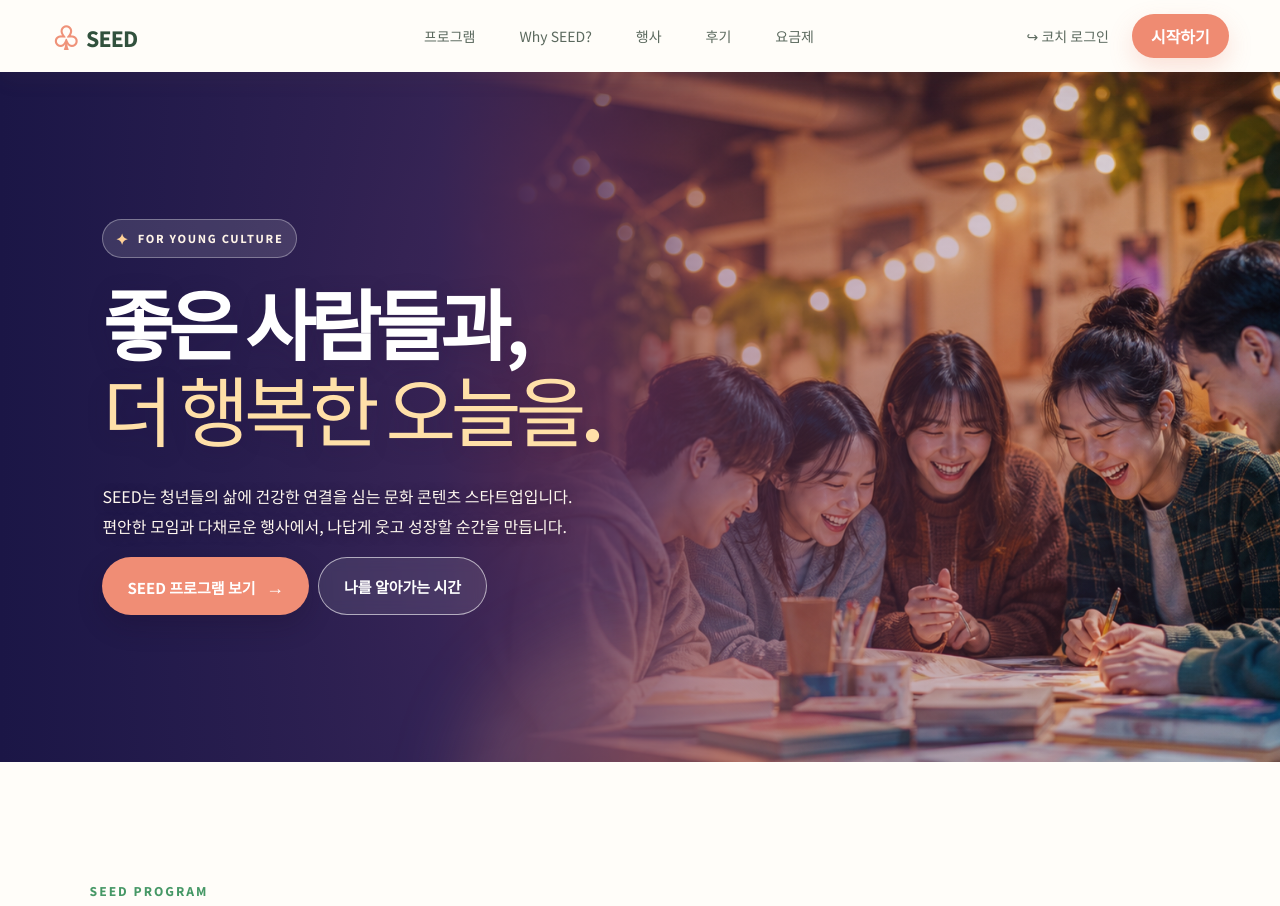
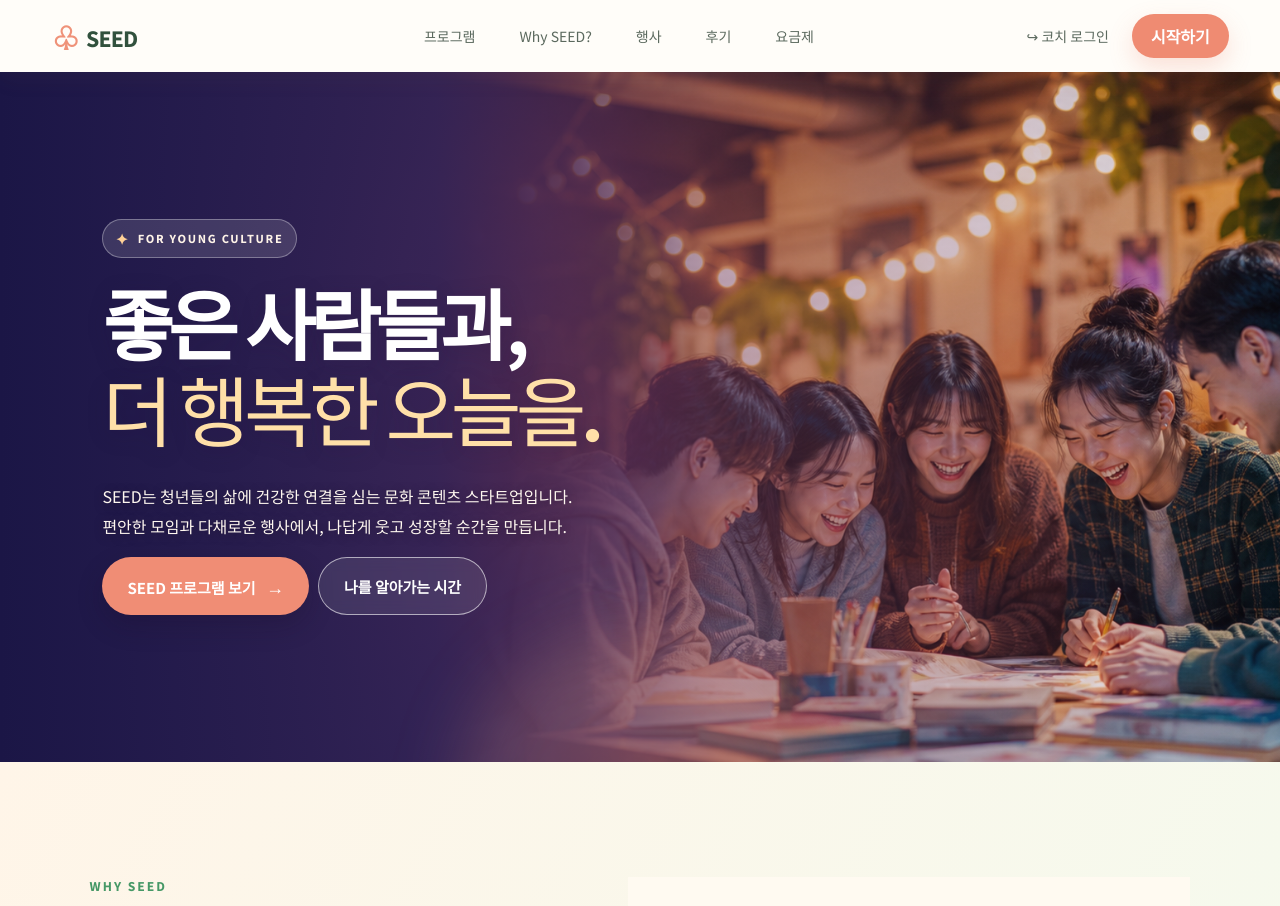
Before and after one commit to ahtkdguq-web/seed-personality-site, a React (Vite) app: page / in a window 1280 px wide. Shown: the top 906 px of the page. Built offline with nearby package versions, Linux system fonts and the light colour scheme.

Commit message:
메인 섹션 순서 재배치

```diff
--- a/src/App.tsx
+++ b/src/App.tsx
@@ -105,10 +105,10 @@ function App() {
     <header><a className="brand" href="#top"><span>♧</span> SEED</a><nav><button onClick={() => scrollTo('programs')}>프로그램</button><button onClick={() => scrollTo('why')}>Why SEED?</button><button onClick={() => scrollTo('events')}>행사</button><button onClick={() => scrollTo('stories')}>후기</button><button onClick={() => scrollTo('pricing')}>요금제</button></nav><div className="head-actions"><button className="login">↪ 코치 로그인</button><button className="small-cta" onClick={startQuiz}>시작하기</button></div></header>
     <main id="top">
       <section className="hero hero-culture hero-campaign"><img className="campaign-photo" src={cultureGatheringHero} alt="한국 청년들이 함께하는 SEED 문화 모임" /><div className="hero-content"><p className="culture-chip"><span>✦</span> FOR YOUNG CULTURE</p><h1>좋은 사람들과,<br /><em>더 행복한 오늘을.</em></h1><p>SEED는 청년들의 삶에 건강한 연결을 심는 문화 콘텐츠 스타트업입니다.<br />편안한 모임과 다채로운 행사에서, 나답게 웃고 성장할 순간을 만듭니다.</p><div className="hero-actions"><button className="cta" onClick={() => scrollTo('programs')}>SEED 프로그램 보기 <span>→</span></button><button className="ghost" onClick={startEmotion}>나를 알아가는 시간</button></div></div><div className="campaign-glow" aria-hidden="true" /></section>
-      <section id="programs" className="section"><p className="eyebrow">SEED PROGRAM</p><h2>당신의 가능성을 발견하는<br />SEED 프로그램</h2><div className="program-grid"><article><div className="icon">⌘</div><p>씨앗의 DNA</p><h3>성격 유형 검사</h3><span>81가지 질문으로 나만의 고유한 기질과 성장 방향을 발견해 보세요.</span><button onClick={startQuiz}>검사 시작하기 →</button></article><article><div className="icon">♡</div><p>토양과 수분</p><h3>핵심 감정 검사</h3><span>지금 내 마음을 움직이는 감정을 살피고 건강한 심리 환경을 찾아요.</span><button onClick={startEmotion}>검사 시작하기 →</button></article><article><div className="icon">↗</div><p>성장의 기록</p><h3>인생 그래프</h3><span>지나온 경험 속에서 나만의 회복력과 행복의 패턴을 찾아보세요.</span><button onClick={startLife}>그래프 만들기 →</button></article></div></section>
       <section id="why" className="why"><div><p className="eyebrow">WHY SEED</p><h2>성장은 나를<br />이해하는 데서 시작됩니다.</h2><p>SEED는 정답을 대신 정해주지 않습니다.<br />나의 고유함을 발견하고, 나다운 방향으로 걸어갈 수 있도록 곁에서 돕습니다.</p></div><div className="benefits"><article><b>01</b><h3>나만을 위한 진단</h3><p>검사 결과를 숫자가 아닌 나만의 언어로 이해할 수 있어요.</p></article><article><b>02</b><h3>작은 실천의 기록</h3><p>오늘의 감정과 성장을 쌓으며 나에게 맞는 리듬을 찾아요.</p></article><article><b>03</b><h3>따뜻한 연결</h3><p>나와 비슷한 고민을 가진 사람들과 안전하게 대화해요.</p></article></div></section>
       <section id="events" className="events-section"><div className="events-intro"><p className="eyebrow">PAST EVENTS</p><h2>SEED는 이런<br /><em>시간을 만듭니다.</em></h2><p>읽고, 만들고, 대화하고, 쉬어가는 다채로운 문화 경험. SEED는 청년들의 오늘에 건강한 연결을 심어 왔습니다.</p></div><div className="event-gallery">{pastEvents.map((event) => <article className="event-showcase" key={event.title}><img src={event.image} alt={`${event.title} 행사 포스터`} /><div className="event-caption"><span>{event.category}</span><h3>{event.title}</h3><p>{event.description}</p></div></article>)}</div></section>
       <section id="stories" className="section stories"><div className="stories-heading"><p className="eyebrow">SEED STORIES</p><h2>다른 사람들은<br />어땠는지 알아보세요</h2><p>SEED와 함께 자신만의 속도와 연결을 찾아가고 있는 이야기를 만나 보세요.</p></div><div className="review-marquee" aria-label="SEED 참여자 후기"><div className="review-track">{[...testimonials, ...testimonials].map(([quote, name, detail], index) => <article key={`${name}-${index}`}><span className="quote-mark">“</span><p>{quote}</p><footer><b>{name}</b><span>{detail}</span></footer></article>)}</div></div></section>
+      <section id="programs" className="section"><p className="eyebrow">SEED PROGRAM</p><h2>당신의 가능성을 발견하는<br />SEED 프로그램</h2><div className="program-grid"><article><div className="icon">⌘</div><p>씨앗의 DNA</p><h3>성격 유형 검사</h3><span>81가지 질문으로 나만의 고유한 기질과 성장 방향을 발견해 보세요.</span><button onClick={startQuiz}>검사 시작하기 →</button></article><article><div className="icon">♡</div><p>토양과 수분</p><h3>핵심 감정 검사</h3><span>지금 내 마음을 움직이는 감정을 살피고 건강한 심리 환경을 찾아요.</span><button onClick={startEmotion}>검사 시작하기 →</button></article><article><div className="icon">↗</div><p>성장의 기록</p><h3>인생 그래프</h3><span>지나온 경험 속에서 나만의 회복력과 행복의 패턴을 찾아보세요.</span><button onClick={startLife}>그래프 만들기 →</button></article></div></section>
       <section id="pricing" className="pricing"><p className="eyebrow">MEMBERSHIP</p><h2>당신에게 맞는 플랜을<br />선택하세요</h2><p>모든 플랜에서 SEED의 핵심 기능을 자유롭게 이용할 수 있습니다.</p><div className="price-grid"><article><h3>월간 구독</h3><p>부담 없이 시작하고 싶다면</p><strong>79,000<small>원 / 월</small></strong><ul><li>전체 콘텐츠 무제한 이용</li><li>커뮤니티 참여 가능</li><li>월간 성장 리포트</li></ul><button onClick={startQuiz}>월간 플랜으로 시작</button></article><article className="featured"><em>가장 인기 있는 선택</em><h3>연간 구독</h3><p>가장 합리적인 선택</p><strong>59,000<small>원 / 월</small></strong><small>연 708,000원 · 25% 이상 할인</small><ul><li>전체 콘텐츠 무제한 이용</li><li>커뮤니티 참여 가능</li><li>월간 성장 리포트</li><li>전문가 1:1 코칭 세션</li></ul><button onClick={startQuiz}>할인받고 시작하기</button></article></div></section>
     </main><footer className="site-footer"><a className="brand" href="#top"><span>♧</span> SEED</a><p>나답게 자라는 모든 순간을 응원합니다.</p><small>© 2026 SEED. All rights reserved.</small></footer>
   </div>
```
